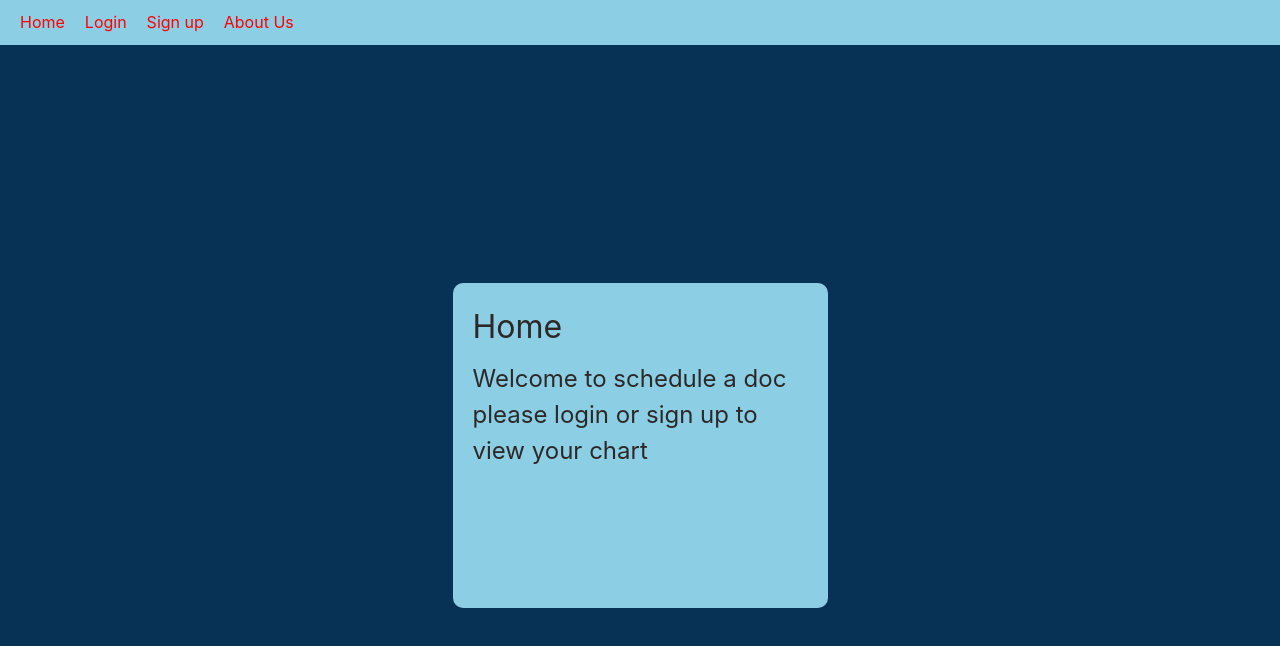
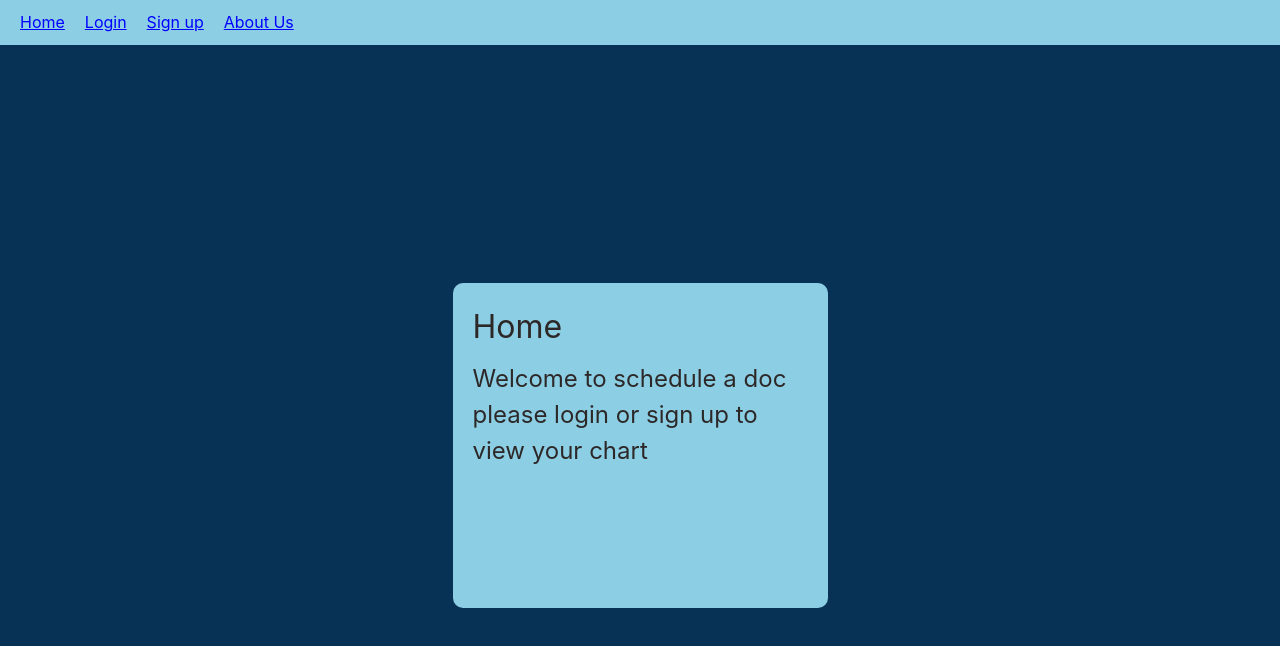
Before and after one commit to dmrlobo2002/Schedule-a-Doc, a React (Create React App) app in the folder frontend/: page / in a window 1280 px wide. Shown: the top 646 px of the page. Built offline with nearby package versions, Linux system fonts and the light colour scheme.

Commit message:
blue underline taskbar

```diff
--- a/frontend/src/components/Navbar.css
+++ b/frontend/src/components/Navbar.css
@@ -13,5 +13,6 @@
 .Element{
     padding: 10px;
     display: inline;
-    color: red;
+    color: blue;
+    text-decoration: underline;
 }
--- a/frontend/src/components/pages/Home.css
+++ b/frontend/src/components/pages/Home.css
@@ -29,3 +29,8 @@
     margin-bottom: 10px;
     color: rgb(45, 40, 40) ;
 }
+.HElement{
+    display: flex;
+    color: darkblue;
+    text-decoration: underline;
+}
```
